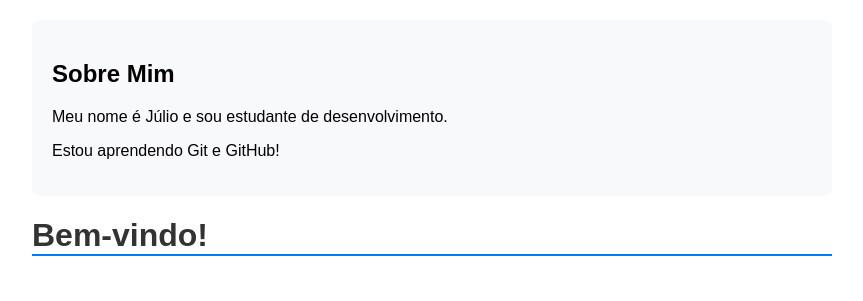
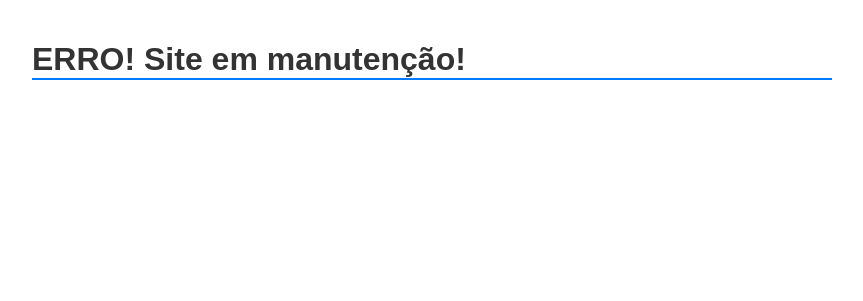
Before and after one commit to rich-Jllius/minha-pagina-pessoal, a plain HTML site: page index.html in a window 1280 px wide. Shown: the whole page, without its empty margins (208-1071 px from the left). Drawn offline with Linux system fonts and the light colour scheme.

Commit message:
fix: página temporária de manutenção

```diff
--- a/index.html
+++ b/index.html
@@ -6,11 +6,6 @@
     <link rel="stylesheet" href="style.css">
 </head>
 <body>
-    <section id="sobre">
-        <h2>Sobre Mim</h2>
-        <p>Meu nome é Júlio e sou estudante de desenvolvimento.</p>
-        <p>Estou aprendendo Git e GitHub!</p>
-    </section>
-    <h1>Bem-vindo!</h1>
+    <h1>ERRO! Site em manutenção!</h1>
 </body>
 </html>
```
